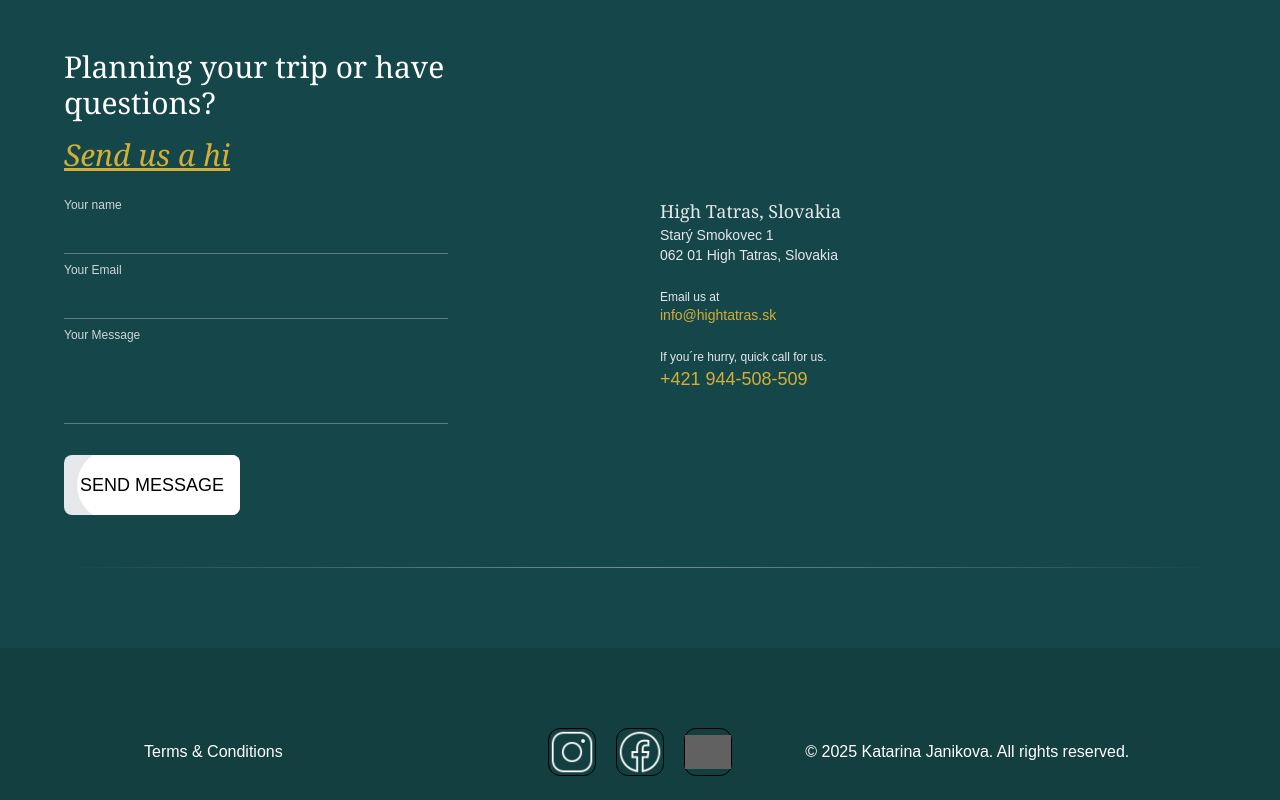
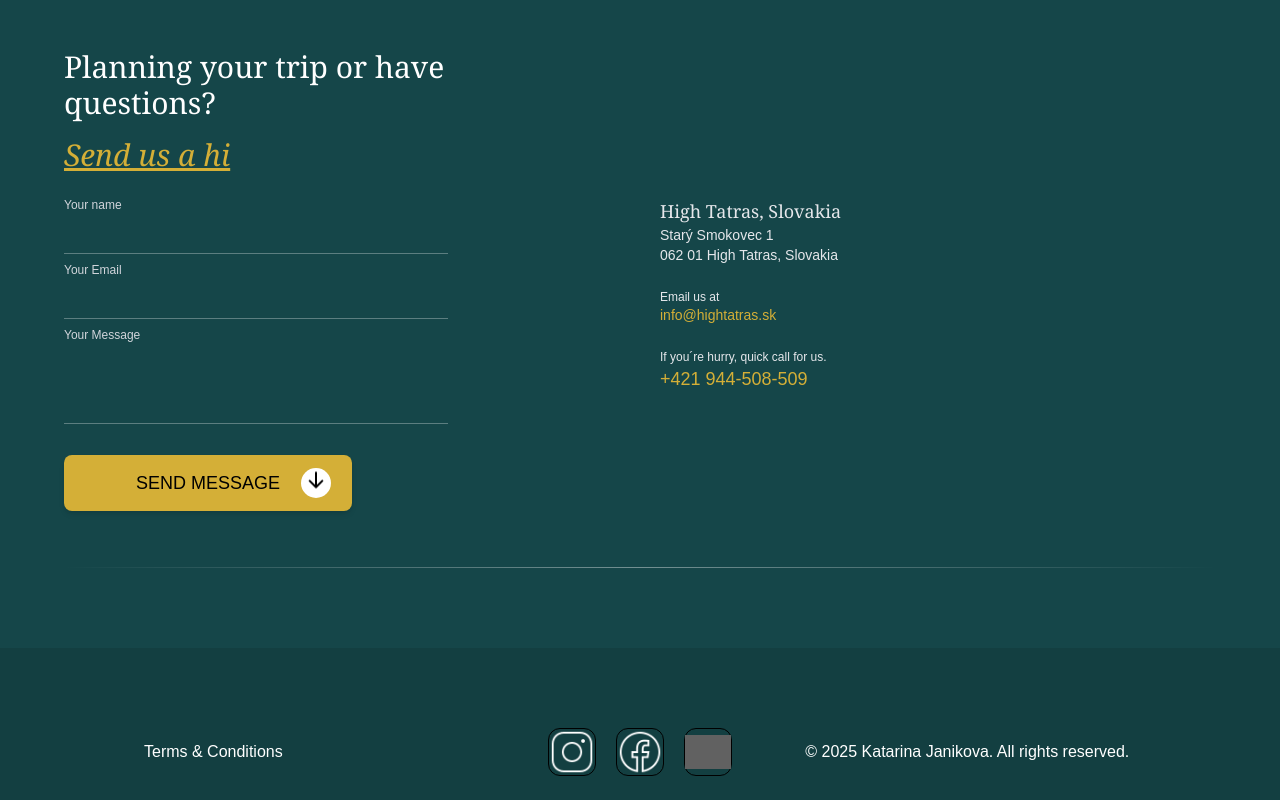
Before and after one commit to CatherinneJ/high-tatras-app, a React (Vite) app: page / in a window 1280 px wide. Shown: the part 3098-3898 px from the top of the page. Built offline with nearby package versions, Linux system fonts and the light colour scheme; grey boxes are pictures that could not be loaded.

Commit message:
Fix button, banner

```diff
--- a/src/components/Button.jsx
+++ /dev/null
@@ -1,31 +0,0 @@
-import React from 'react'
-
-const Button = ({ text, className, id }) => {
-  return (
-    <a
-      onClick={(e) =>{
-        e.preventDefault();
-
-        const target = document.getElementById('counter')
-
-        if(target && id) {
-            const offset = window.innerHeight * 0.15;
-
-            const top = target.getBoundingClientRect().top + window.scrollY - offset;
-
-            window.scrollTo( { top, behavior: 'smooth' })
-        }
-      }}
-      className={`${className ?? ''} cta-wrapper`}>
-        <div className="cta-button group">
-            <div className="bg-circle" />
-            <p className="text">{text}</p>
-        </div>
-        <div className="arrow-wrap">
-            <img src="/images/arrow.svg" alt="arrow" />
-        </div>
-    </a>
-  )
-}
-
-export default Button
--- /dev/null
+++ b/src/components/ButtonForm.jsx
@@ -0,0 +1,27 @@
+import React from 'react';
+
+const ButtonForm = ({ text }) => {
+  return (
+    <button
+      type="submit"
+      className="relative group md:w-72 md:h-14 w-52 h-12 flex
+      justify-center items-center rounded-lg bg-gold hover:bg-cyan-500/90 overflow-hidden shadow-md hover:shadow-lg
+      transition-shadow duration-300"
+    >
+    <span className="relative z-10 uppercase md:text-lg text-black group-hover:text-white transation-colors duration-500">
+        {text}
+    </span>
+     <div className="absolute right-4 w-10 h-10 -translate-y-1/2 top-1/2 flex justify-center items-center">
+
+     <div className="absolute w-full h-full rounded-full bg-white origin-center scale-75 group-hover:scale-110 transition-transform duration-500" />
+      <img
+       src="/images/arrow.svg"
+       alt="arrow"
+       className="relative z-10 w-5 h-5 animate-bounce"
+      />
+     </div>
+    </button>
+  );
+};
+
+export default ButtonForm;
--- a/src/index.css
+++ b/src/index.css
@@ -56,33 +56,11 @@ body {
         }
     }
 
-.cta-wrapper {
+/* .cta-wrapper {
         @apply relative z-20 cursor-pointer;
-    }
+    } */
 
-    .cta-button {
-        @apply px-4 py-4 rounded-lg bg-gray-200 inline-flex justify-center items-center relative cursor-pointer overflow-hidden;
 
-        .bg-circle {
-            @apply absolute -right-12 origin-center top-1/2 -translate-y-1/2
-            w-[120%] h-[120%] group-hover:scale-110 group-hover:right-10
-            rounded-full bg-white transition-all duration-500;
-        }
-
-        .text {
-            @apply uppercase md:text-lg text-black transition-all duration-500 transform
-            group-hover:text-white group-hover:-translate-x-5 xl:translate-x-0 -translate-x-5;
-        }
-
-        .arrow-wrap {
-            @apply group-hover:bg-white w-10 h-10 rounded-full absolute right-10 top-1/2
-            -translate-y-1/2 flex justify-center items-center overflow-hidden;
-
-            img {
-                @apply w-5 h-5 xl:-translate-y-32 translate-y-0 animate-bounce group-hover:translate-y-0 transition-all duration-500;
-            }
-        }
-    }
 
 .slide {
   display: inline-block;
--- a/src/sections/Contact.jsx
+++ b/src/sections/Contact.jsx
@@ -1,5 +1,5 @@
 import { useRef, useState } from "react";
-import Button from "../components/Button";
+import ButtonForm from "../components/ButtonForm.jsx";
 
 
 const Contact = () => {
@@ -77,18 +77,8 @@ const Contact = () => {
                     </div>
 
                     <div className="mt-4">
-                      <button type="submit" className="md:w-70 md:h-14 w-50 h-10">
-                        <div className="cta-button group">
-                            <div className="bg-circle" />
-                             <p className="text">{ "Send message" }</p>
-                             <div className="arrow-wrap">
-                                <img
-                                src="/images/arrow.svg"
-                                alt="arrow"
-                                />
-                             </div>
-                        </div>
-                      </button>
+                      <ButtonForm text="Send message">
+                      </ButtonForm>
                     </div>
 
                     {success && (
```
